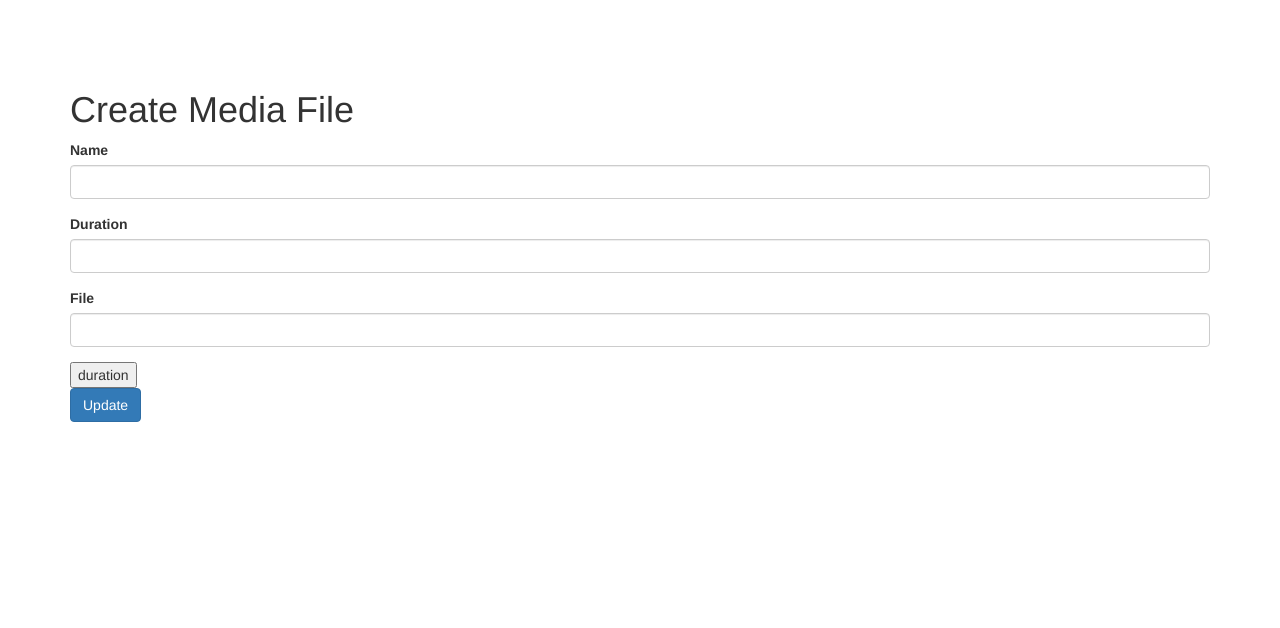
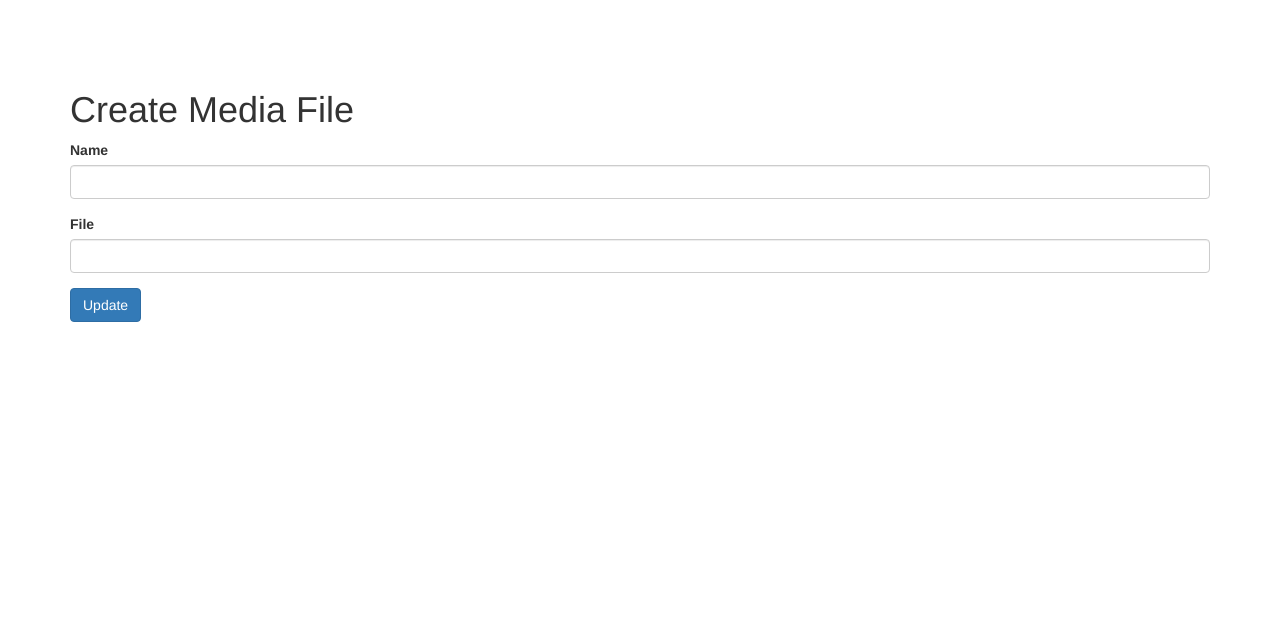
Before and after one commit to qinjie/WiredNoticeboard-Web, a PHP site: template frontend/views/media-file/create.php in a window 1280 px wide. Shown: the top 628 px of the page. Run offline with PHP 8.4, Linux system fonts and the light colour scheme; the template is opened without the code that fills it: most values are stand-ins (such as "Sample title", 1, 10 or a date in 2020); form fields are guessed from the names that the template uses; data that the repository does not hold is empty; some libraries are stand-ins or nearby versions.

Commit message:
change form

```diff
--- a/common/models/MediaFile.php
+++ b/common/models/MediaFile.php
@@ -42,8 +42,8 @@ class MediaFile extends \yii\db\ActiveRecord
     {
         return [
             [['name', 'extension', 'file_path', 'user_id'], 'required'],
-            [['duration', 'width', 'height', 'user_id'], 'integer'],
-            [['created_at', 'updated_at'], 'safe'],
+            [['width', 'height', 'user_id'], 'integer'],
+            [['created_at', 'updated_at', 'duration'], 'safe'],
             [['name'], 'string', 'max' => 50],
             [['extension'], 'string', 'max' => 10],
             [['file_path'], 'string', 'max' => 100],
--- a/frontend/views/device/show.php
+++ b/frontend/views/device/show.php
@@ -16,7 +16,10 @@ $this->params['breadcrumbs'][] = $this->title;
 <ul class="block">
     <?php
          foreach ($device as $key => $value){
-             echo '<li class="slide slide1"  id= "'. $value->id .'">'.$value->sequence.  " - ". $value->mediaFile->name .'</li>';
+             echo '<li class="slide slide1"  id= "'. $value->id .'">'
+                 ."<p>"
+                 .$value->sequence.  " - ". $value->mediaFile->name .
+                 '</p></li>';
          }
     ?>
 </ul>
--- a/frontend/views/media-file/_form.php
+++ b/frontend/views/media-file/_form.php
@@ -13,7 +13,8 @@ use yii\widgets\ActiveForm;
 
     <?= $form->field($model, 'name')->textInput(['maxlength' => true]) ?>
 
-    <?= $form->field($model, 'duration')->textInput() ?>
+<!--    --><?//= $form->field($model, 'duration')->hiddenInput()->label(false) ?>
+    <?= $form->field($model, 'duration')->hiddenInput()->label(false) ?>
 
     <?php
         if ($model->isNewRecord) {
@@ -44,11 +45,6 @@ use yii\widgets\ActiveForm;
                         'initialPreview'=> "../" . $model->file_path,
                         'initialPreviewAsData'=>true,
                         'initialPreviewFileType' => 'video',
-                        'initialPreviewConfig' => [
-
-                        'filetype' => "video/mp4"
-
-                    ],
 
                     ]
                 ]);
@@ -56,22 +52,33 @@ use yii\widgets\ActiveForm;
     ?>
 
 
-    <button onclick="myFunction()">duration</button>
+<!--    <button onclick="myFunction()">Get duration</button>-->
     <div class="form-group">
-        <?= Html::submitButton($model->isNewRecord ? 'Create' : 'Update', ['class' => $model->isNewRecord ? 'btn btn-success' : 'btn btn-primary']) ?>
+        <?= Html::submitButton($model->isNewRecord ? 'Create' : 'Update', ['class' => $model->isNewRecord ? 'btn btn-success' : 'btn btn-primary', 'id' => 'btn-create', 'onclick' => 'myFunction()']) ?>
     </div>
 
     <?php ActiveForm::end(); ?>
     <script src="http://cdnjs.cloudflare.com/ajax/libs/jquery/2.1.3/jquery.min.js"></script>
     <script src="http://ajax.googleapis.com/ajax/libs/jqueryui/1.11.2/jquery-ui.min.js"></script>
     <script>
-
-        var vid = document.getElementById("myVideo");
-        var vid = $('.file-preview-video');
-        var d = ('.mediafile-duration');
+        var x = document.getElementsByClassName("kv-preview-data file-preview-video");
+        var duration = document.getElementById("mediafile-duration");
+        var d = $('#mediafile-duration');
+        $('.file-input').change(function() {
+            alert(x[0].duration);
+            d.val(x[0].duration);
+        });
+//        var vid = $('.file-preview-video');
+//        var d = ('.mediafile-duration');
 
         function myFunction() {
-            alert(vid.duration);
+//            alert((x[0].duration));
+            d.val(x[0].duration);
+//            duration.val = x[0].duration;
+
+//            duration.setAttribute('data', x[0].duration);
+//            document.getElementById('mediafile-duration').innerHTML = x[0].duration;
+//            duration.innerHTML = x[0].duration;
         }
     </script>
 
```
Also changed, not shown: frontend/controllers/MediaFileController.php (+4 -3 lines), frontend/web/uploads/1_58b4e8482483f.jpg (deleted).
